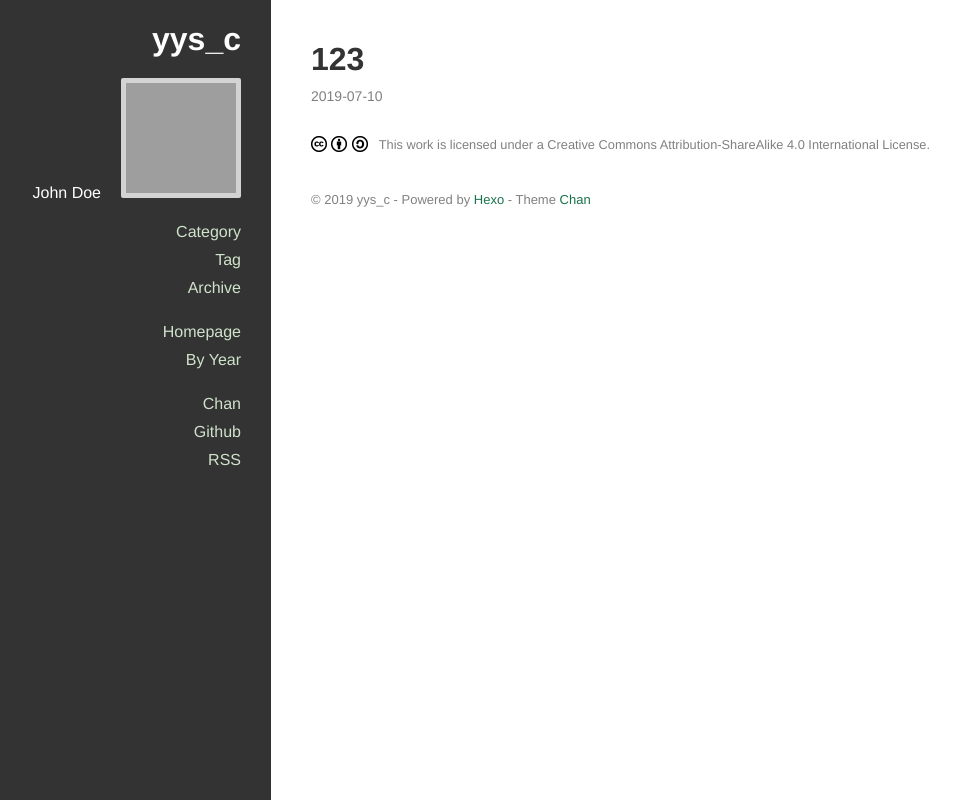
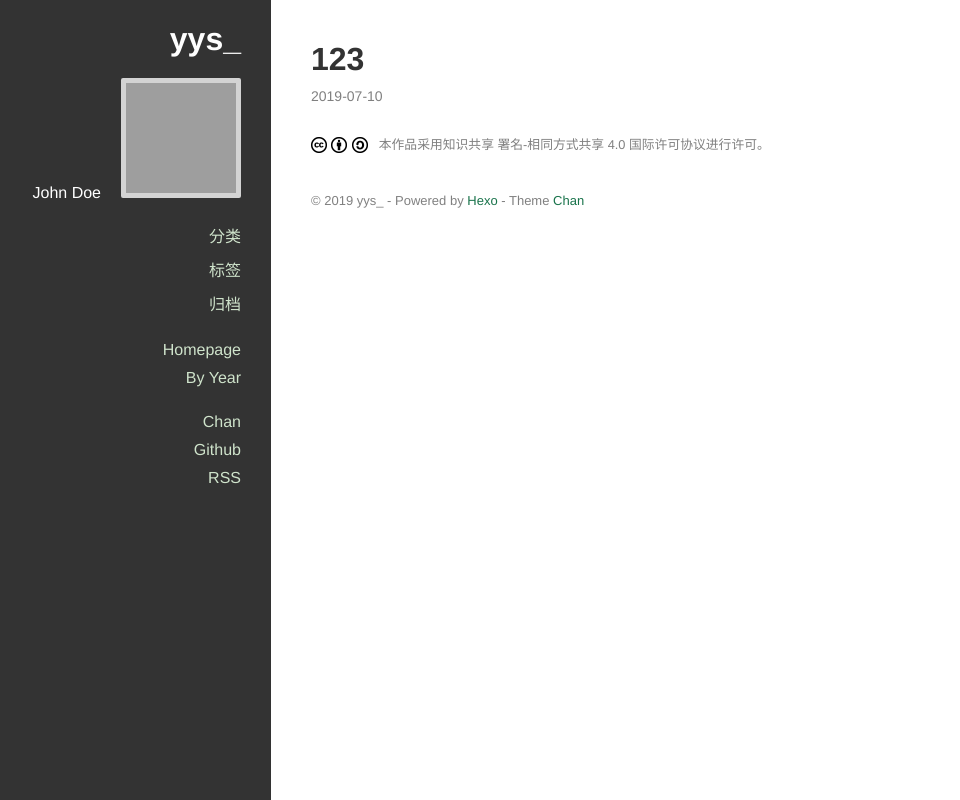
Before and after one commit to yys123456/Hexo_Blog, a plain HTML site: page 2019/07/10/123/index.html in a window 1280 px wide. Shown: the whole page, without its empty margins (129-1089 px from the left). Drawn offline with nearby package versions, Linux system fonts and the light colour scheme; files that its build step writes are made by us from their sources; grey boxes are pictures that could not be loaded; files whose address does not match are found by name.

Commit message:
Site updated: 2019-07-10 14:32:32

```diff
--- a/2019/07/10/123/index.html
+++ b/2019/07/10/123/index.html
@@ -15,14 +15,14 @@
 <meta property="og:type" content="article">
 <meta property="og:title" content="123">
 <meta property="og:url" content="https://yys123456.github.io/2019/07/10/123/index.html">
-<meta property="og:site_name" content="yys_c">
-<meta property="og:locale" content="default">
+<meta property="og:site_name" content="yys_">
+<meta property="og:locale" content="zh-CN">
 <meta property="og:updated_time" content="2019-07-10T05:25:10.254Z">
 <meta name="twitter:card" content="summary">
 <meta name="twitter:title" content="123">
 
 
-  <link rel="alternative" href="/atom.xml" title="yys_c" type="application/atom+xml">
+  <link rel="alternative" href="/atom.xml" title="yys_" type="application/atom+xml">
 
 
 
@@ -45,13 +45,13 @@
     <span class="icon-bar"></span>
     <span class="icon-bar"></span>
   </button>
-  <a class="title" href="/yys123456.github.io/">yys_c</a>
+  <a class="title" href="/yys123456.github.io/">yys_</a>
 </div>
 
   <div class="main-container">
     <div class="sidebar">
   <div class="header">
-    <h1 class="title"><a href="/yys123456.github.io/">yys_c</a></h1>
+    <h1 class="title"><a href="/yys123456.github.io/">yys_</a></h1>
 
     <div class="info">
       <div class="content">
@@ -76,21 +76,21 @@
 
 
               <li class="category-list-container">
-                <a href="javascript:;">Category</a>
+                <a href="javascript:;">分类</a>
 
               </li>
 
 
 
               <li class="tag-list-container">
-                <a href="javascript:;">Tag</a>
+                <a href="javascript:;">标签</a>
 
               </li>
 
 
 
               <li class="archive-list-container">
-                <a href="javascript:;">Archive</a>
+                <a href="javascript:;">归档</a>
                 <ul class="archive-list"><li class="archive-list-item"><a class="archive-list-link" href="/yys123456.github.io/archives/2019/">2019</a><span class="archive-list-count">2</span></li></ul>
               </li>
 
@@ -167,7 +167,7 @@
   <footer class="article-footer">
 
   <div class="cc">
-    <a href="http://creativecommons.org/licenses/by-sa/4.0/deed.en" target="_blank" title="Attribution-ShareAlike">
+    <a href="http://creativecommons.org/licenses/by-sa/4.0/deed.z" target="_blank" title="署名-相同方式共享">
       <img src="/yys123456.github.io/images/cc/cc.png">
 
           <img src="/yys123456.github.io/images/cc/by.png">
@@ -175,7 +175,7 @@
           <img src="/yys123456.github.io/images/cc/sa.png">
 
       <span>
-        This work is licensed under a Creative Commons Attribution-ShareAlike 4.0 International License.
+        本作品采用知识共享 署名-相同方式共享 4.0 国际许可协议进行许可。
       </span>
     </a>
   </div>
@@ -194,7 +194,7 @@
 
           <div class="main-footer">
 
-    © 2019 yys_c - Powered by <a href="http://hexo.io" target="_blank">Hexo</a> - Theme <a href="https://github.com/denjones/hexo-theme-chan" target="_blank">Chan</a>
+    © 2019 yys_ - Powered by <a href="http://hexo.io" target="_blank">Hexo</a> - Theme <a href="https://github.com/denjones/hexo-theme-chan" target="_blank">Chan</a>
 
 </div>
 
--- a/2019/07/10/hello-world/index.html
+++ b/2019/07/10/hello-world/index.html
@@ -16,16 +16,16 @@
 <meta property="og:type" content="article">
 <meta property="og:title" content="Hello World">
 <meta property="og:url" content="https://yys123456.github.io/2019/07/10/hello-world/index.html">
-<meta property="og:site_name" content="yys_c">
+<meta property="og:site_name" content="yys_">
 <meta property="og:description" content="Welcome to Hexo! This is your very first post. Check documentation for more info. If you get any problems when using Hexo, you can find the answer in troubleshooting or you can ask me on GitHub. Quick">
-<meta property="og:locale" content="default">
+<meta property="og:locale" content="zh-CN">
 <meta property="og:updated_time" content="2019-07-10T05:05:01.806Z">
 <meta name="twitter:card" content="summary">
 <meta name="twitter:title" content="Hello World">
 <meta name="twitter:description" content="Welcome to Hexo! This is your very first post. Check documentation for more info. If you get any problems when using Hexo, you can find the answer in troubleshooting or you can ask me on GitHub. Quick">
 
 
-  <link rel="alternative" href="/atom.xml" title="yys_c" type="application/atom+xml">
+  <link rel="alternative" href="/atom.xml" title="yys_" type="application/atom+xml">
 
 
 
@@ -48,13 +48,13 @@
     <span class="icon-bar"></span>
     <span class="icon-bar"></span>
   </button>
-  <a class="title" href="/yys123456.github.io/">yys_c</a>
+  <a class="title" href="/yys123456.github.io/">yys_</a>
 </div>
 
   <div class="main-container">
     <div class="sidebar">
   <div class="header">
-    <h1 class="title"><a href="/yys123456.github.io/">yys_c</a></h1>
+    <h1 class="title"><a href="/yys123456.github.io/">yys_</a></h1>
 
     <div class="info">
       <div class="content">
@@ -79,21 +79,21 @@
 
 
               <li class="category-list-container">
-                <a href="javascript:;">Category</a>
+                <a href="javascript:;">分类</a>
 
               </li>
 
 
 
               <li class="tag-list-container">
-                <a href="javascript:;">Tag</a>
+                <a href="javascript:;">标签</a>
 
               </li>
 
 
 
               <li class="archive-list-container">
-                <a href="javascript:;">Archive</a>
+                <a href="javascript:;">归档</a>
                 <ul class="archive-list"><li class="archive-list-item"><a class="archive-list-link" href="/yys123456.github.io/archives/2019/">2019</a><span class="archive-list-count">2</span></li></ul>
               </li>
 
@@ -183,7 +183,7 @@
   <footer class="article-footer">
 
   <div class="cc">
-    <a href="http://creativecommons.org/licenses/by-sa/4.0/deed.en" target="_blank" title="Attribution-ShareAlike">
+    <a href="http://creativecommons.org/licenses/by-sa/4.0/deed.z" target="_blank" title="署名-相同方式共享">
       <img src="/yys123456.github.io/images/cc/cc.png">
 
           <img src="/yys123456.github.io/images/cc/by.png">
@@ -191,7 +191,7 @@
           <img src="/yys123456.github.io/images/cc/sa.png">
 
       <span>
-        This work is licensed under a Creative Commons Attribution-ShareAlike 4.0 International License.
+        本作品采用知识共享 署名-相同方式共享 4.0 国际许可协议进行许可。
       </span>
     </a>
   </div>
@@ -210,7 +210,7 @@
 
           <div class="main-footer">
 
-    © 2019 yys_c - Powered by <a href="http://hexo.io" target="_blank">Hexo</a> - Theme <a href="https://github.com/denjones/hexo-theme-chan" target="_blank">Chan</a>
+    © 2019 yys_ - Powered by <a href="http://hexo.io" target="_blank">Hexo</a> - Theme <a href="https://github.com/denjones/hexo-theme-chan" target="_blank">Chan</a>
 
 </div>
 
```
Also changed, not shown: archives/2019/07/index.html (+12 -12 lines), archives/2019/index.html (+12 -12 lines), archives/index.html (+12 -12 lines), index.html (+12 -12 lines).
